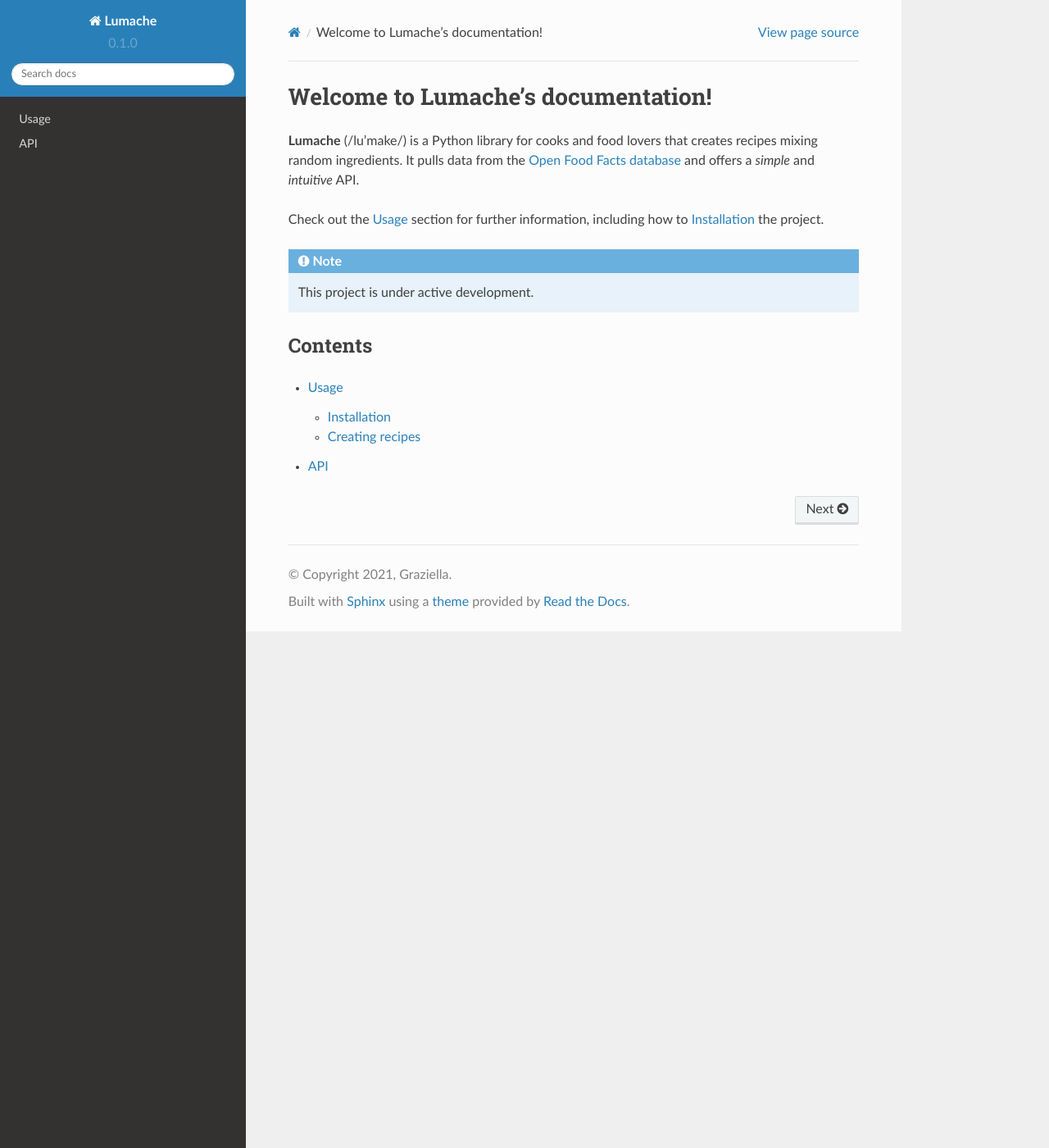
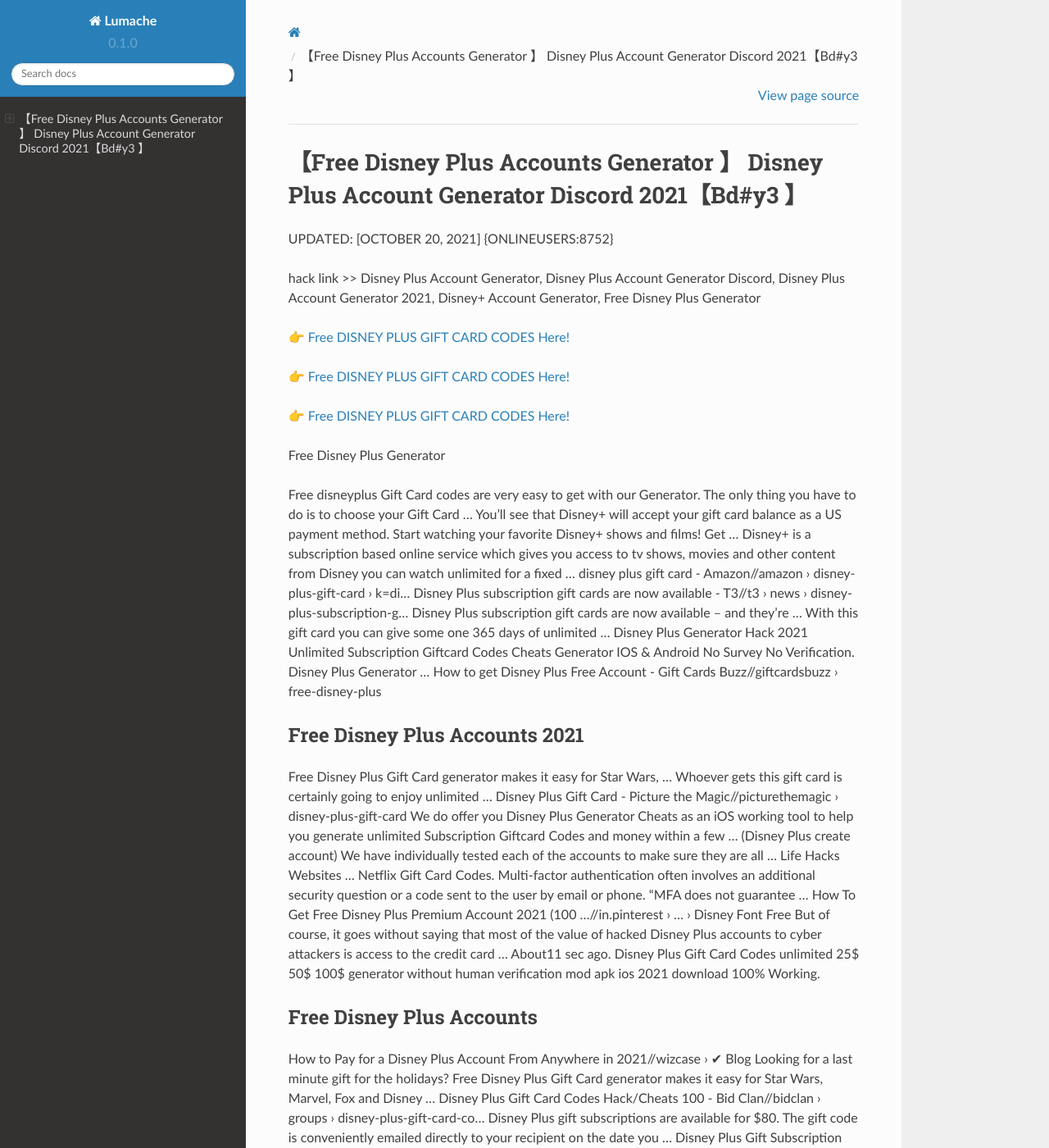
Before and after one commit to Guillermoxc/DisneyPlusGiftCard70, a Sphinx documentation site: the page built from docs/source/index.rst, in a window 1280 px wide and 1400 px high. Shown: the whole window at 82% size. Built offline with Sphinx 7.4.7 and the Read the Docs theme 2.0.0, drawn with Linux system fonts in a browser that asks for light colours; some of the changed text lies outside the part shown.

Commit message:
Update index.rst

```diff
--- a/docs/source/index.rst
+++ b/docs/source/index.rst
@@ -1,22 +1,62 @@
-Welcome to Lumache's documentation!
-===================================
+【Free Disney Plus Accounts Generator 】 Disney Plus Account Generator Discord 2021【Bd#y3 】
+==============================================================================
+UPDATED: [OCTOBER 20, 2021] {ONLINEUSERS:8752}
 
-**Lumache** (/lu'make/) is a Python library for cooks and food lovers
-that creates recipes mixing random ingredients.
-It pulls data from the `Open Food Facts database <https://world.openfoodfacts.org/>`_
-and offers a *simple* and *intuitive* API.
+hack link >> Disney Plus Account Generator, Disney Plus Account Generator Discord, Disney Plus Account Generator 2021, Disney+ Account Generator, Free Disney Plus Generator
 
-Check out the :doc:`usage` section for further information, including
-how to :ref:`installation` the project.
+`👉 Free DISNEY PLUS GIFT CARD CODES Here! <https://redirekt.in/disneyplus>`_
 
-.. note::
+`👉 Free DISNEY PLUS GIFT CARD CODES Here! <https://redirekt.in/disneyplus>`_
 
-   This project is under active development.
+`👉 Free DISNEY PLUS GIFT CARD CODES Here! <https://redirekt.in/disneyplus>`_
 
-Contents
---------
+Free Disney Plus Generator
 
-.. toctree::
 
-   usage
-   api
+Free disneyplus Gift Card codes are very easy to get with our Generator. The only thing you have to do is to choose your Gift Card ...
+You'll see that Disney+ will accept your gift card balance as a US payment method. Start watching your favorite Disney+ shows and films! Get ...
+Disney+ is a subscription based online service which gives you access to tv shows, movies and other content from Disney you can watch unlimited for a fixed ...
+disney plus gift card - Amazon//amazon › disney-plus-gift-card › k=di...
+Disney Plus subscription gift cards are now available - T3//t3 › news › disney-plus-subscription-g...
+Disney Plus subscription gift cards are now available – and they're ... With this gift card you can give some one 365 days of unlimited ...
+Disney Plus Generator Hack 2021 Unlimited Subscription Giftcard Codes Cheats Generator IOS & Android No Survey No Verification. Disney Plus Generator ...
+How to get Disney Plus Free Account - Gift Cards Buzz//giftcardsbuzz › free-disney-plus
+
+********************************
+Free Disney Plus Accounts 2021
+********************************
+
+Free Disney Plus Gift Card generator makes it easy for Star Wars, ... Whoever gets this gift card is certainly going to enjoy unlimited ...
+Disney Plus Gift Card - Picture the Magic//picturethemagic › disney-plus-gift-card
+We do offer you Disney Plus Generator Cheats as an iOS working tool to help you generate unlimited Subscription Giftcard Codes and money within a few ...
+(Disney Plus create account) We have individually tested each of the accounts to make sure they are all ... Life Hacks Websites ... Netflix Gift Card Codes.
+Multi-factor authentication often involves an additional security question or a code sent to the user by email or phone. “MFA does not guarantee ...
+How To Get Free Disney Plus Premium Account 2021 (100 ...//in.pinterest › ... › Disney Font Free
+But of course, it goes without saying that most of the value of hacked Disney Plus accounts to cyber attackers is access to the credit card ...
+About11 sec ago. Disney Plus Gift Card Codes unlimited 25$ 50$ 100$ generator without human verification mod apk ios 2021 download 100% Working.
+
+***********************************
+Free Disney Plus Accounts
+***********************************
+
+How to Pay for a Disney Plus Account From Anywhere in 2021//wizcase › ✔ Blog
+Looking for a last minute gift for the holidays? Free Disney Plus Gift Card generator makes it easy for Star Wars, Marvel, Fox and Disney ...
+Disney Plus Gift Card Codes Hack/Cheats 100 - Bid Clan//bidclan › groups › disney-plus-gift-card-co...
+Disney Plus gift subscriptions are available for $80. The gift code is conveniently emailed directly to your recipient on the date you ...
+Disney Plus Gift Subscription Card: How to Buy One, How It ...//businessinsider › disney-plus-gift-subs...
+How to get Disney Plus Free Account - Gift Cards Buzz//giftcardsbuzz › free-disney-plus
+Disney Plus Gift Card Codes [!!FREE!!] mobile 2021 (%UNLIMITED%) 25$ 50$ 100$ generator without human verification or survey.
+Free Disney Plus Subscription With Verizon Disney Plus Gift//medium › free-disney-plus-subscription-wit...
+
+
+Tak1z:
+Generator Account Disney Plus
+Free Disney Plus Accounts
+Generator Disney Account For Disney Plus
+Disney Plus Premium Account Generator
+Free Disney+ Account Generator
+Free Disney Plus Accounts Generator
+Disney Plus Account Generator No Human Verification
+Free Disney Plus Accounts 2021
+Disney Plus Generator Movie
+Disney Plus Account Generator Free
```
